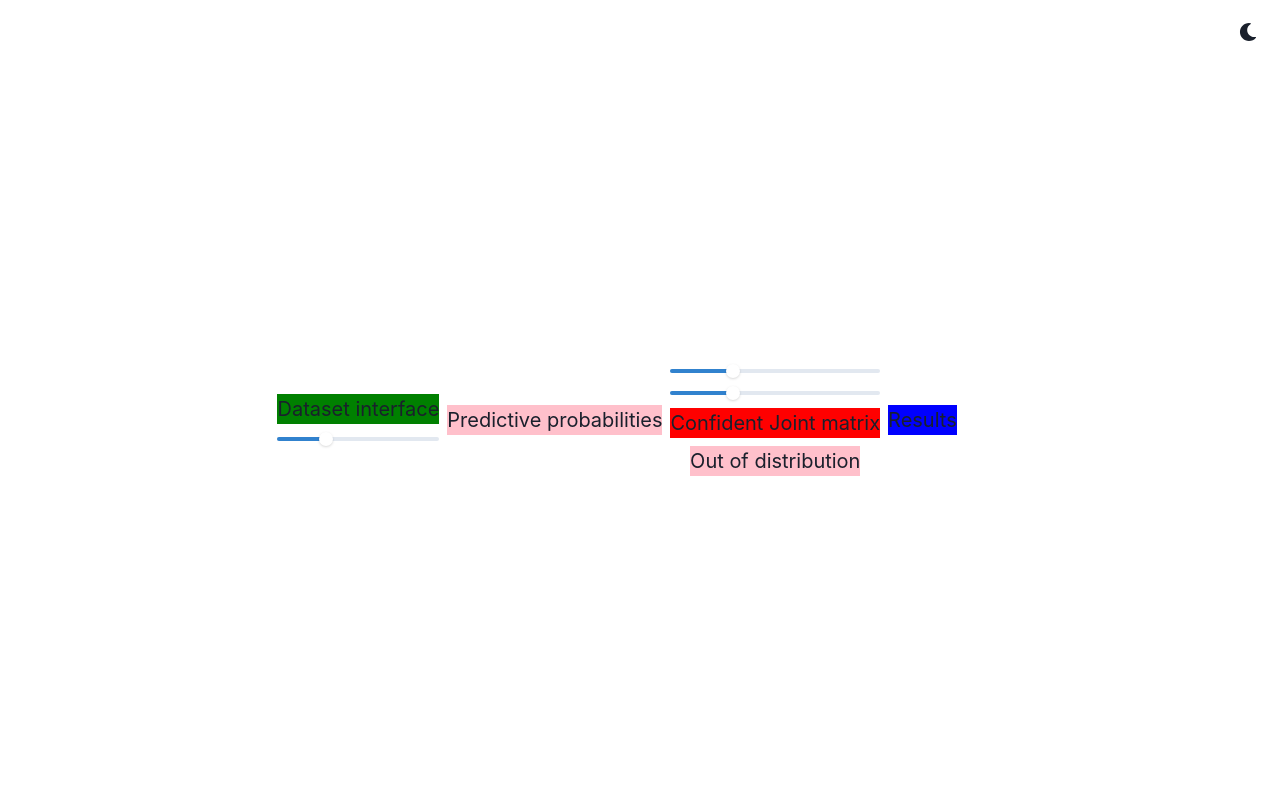
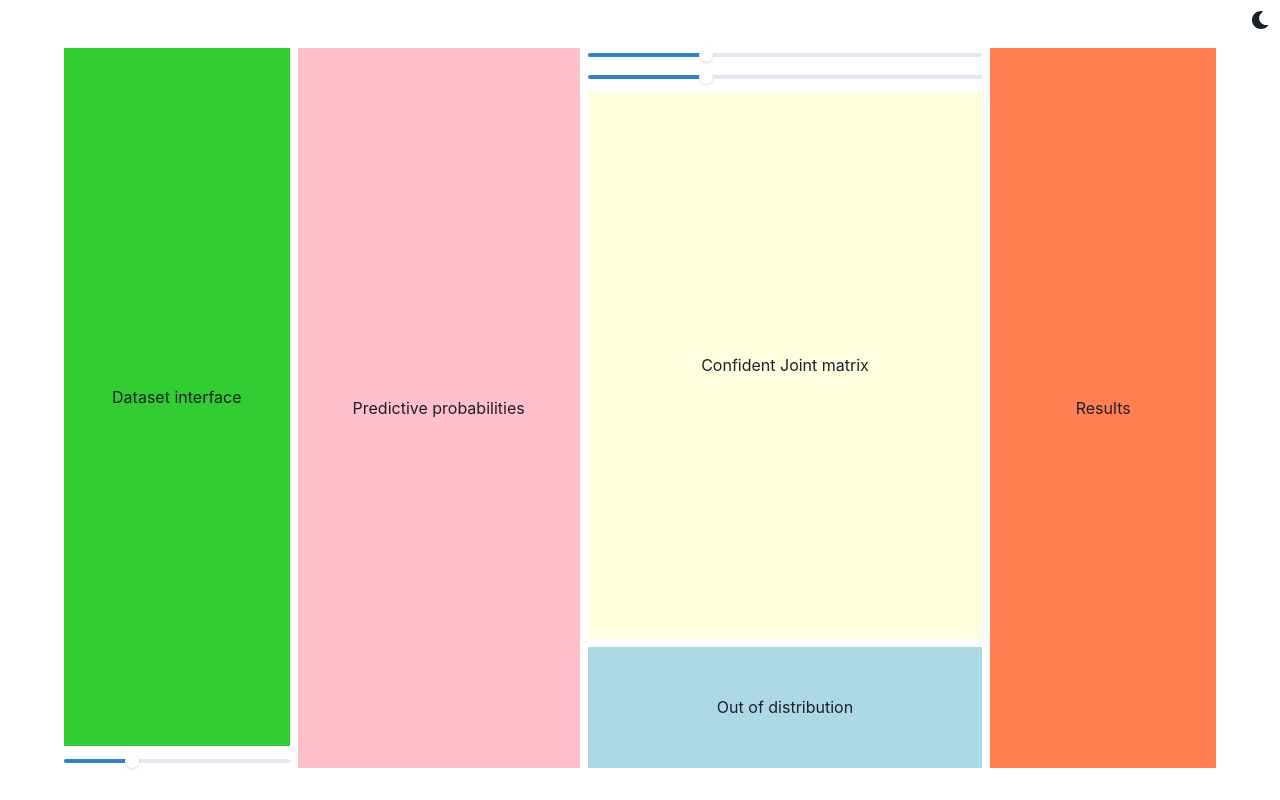
Before and after one commit to cleanlab/vizzy, a React (Create React App) app: page / in a window 1280 px wide. Built offline with nearby package versions, Linux system fonts and the light colour scheme.

Commit message:
proper layout formatting

```diff
--- a/src/App.tsx
+++ b/src/App.tsx
@@ -1,4 +1,4 @@
-import * as React from "react"
+import * as React from 'react'
 import {
   ChakraProvider,
   Box,
@@ -7,47 +7,52 @@ import {
   VStack,
   Code,
   Grid,
-  theme, HStack, Container,
-} from "@chakra-ui/react"
-import { ColorModeSwitcher } from "./ColorModeSwitcher"
-import { Logo } from "./Logo"
-import DatasetInterface from "./components/dataset/DatasetInterface";
-import PredProbs from "./components/predProbs/PredProbs";
-import ConfidentJointMatrix from "./components/confidentJoint/ConfidentJointMatrix";
-import Results from "./components/results/Results";
-import OutOfDistribution from "./components/ood/OutOfDistribution";
-import SomeSlider from "./components/sliders/Slider";
+  theme,
+  HStack,
+  Container,
+  Flex,
+} from '@chakra-ui/react'
+import { ColorModeSwitcher } from './ColorModeSwitcher'
+import { Logo } from './Logo'
+import DatasetInterface from './components/dataset/DatasetInterface'
+import PredProbs from './components/predProbs/PredProbs'
+import ConfidentJointMatrix from './components/confidentJoint/ConfidentJointMatrix'
+import Results from './components/results/Results'
+import OutOfDistribution from './components/ood/OutOfDistribution'
+import SomeSlider from './components/sliders/Slider'
 
 export const App = () => {
-
   const getFilterFunc = (data, func) => {
     return data.filter(func)
   }
 
   return (
     <ChakraProvider theme={theme}>
-      <Box textAlign="center" fontSize="xl">
-        <Grid minH="100vh" p={3}>
-          <ColorModeSwitcher justifySelf="flex-end"/>
-          <Container>
-            <HStack>
-              <VStack>
+      <VStack width={'100%'} height={'100%'}>
+        <Flex justify={'flex-end'} width={'100%'}>
+          <ColorModeSwitcher justifySelf="flex-end" />
+        </Flex>
+        <HStack width={'90%'} height={'90vh'}>
+          <VStack width={'20%'} height={'100%'}>
             <DatasetInterface />
             <SomeSlider />
           </VStack>
+          <Box width={'25%'} height={'100%'}>
             <PredProbs />
-              <VStack>
+          </Box>
+          <VStack width={'35%'} height={'100%'}>
             <SomeSlider />
             <SomeSlider />
             <ConfidentJointMatrix />
+            <Box height={'20vh'} width={'100%'}>
               <OutOfDistribution />
+            </Box>
           </VStack>
+          <Box width={'20%'} height={'100%'}>
             <Results />
+          </Box>
         </HStack>
-          </Container>
-
-        </Grid>
-      </Box>
+      </VStack>
     </ChakraProvider>
   )
 }
--- a/src/components/confidentJoint/ConfidentJointMatrix.tsx
+++ b/src/components/confidentJoint/ConfidentJointMatrix.tsx
@@ -1,11 +1,17 @@
 import React from 'react'
-import {Box} from "@chakra-ui/react";
+import { Box, Flex } from '@chakra-ui/react'
 
 const ConfidentJointMatrix = (props) => {
   return (
-    <Box backgroundColor={'red'}>
+    <Flex
+      backgroundColor={'lightyellow'}
+      height={'100%'}
+      width={'100%'}
+      align={'center'}
+      justify={'center'}
+    >
       Confident Joint matrix
-    </Box>
+    </Flex>
   )
 }
 
--- a/src/components/dataset/DatasetInterface.tsx
+++ b/src/components/dataset/DatasetInterface.tsx
@@ -1,11 +1,17 @@
 import React from 'react'
-import {Box} from "@chakra-ui/react";
+import { Box, Flex } from '@chakra-ui/react'
 
 const DatasetInterface = (props) => {
   return (
-    <Box backgroundColor={'green'}>
+    <Flex
+      backgroundColor={'limegreen'}
+      width={'100%'}
+      height={'100%'}
+      justify={'center'}
+      align={'center'}
+    >
       Dataset interface
-    </Box>
+    </Flex>
   )
 }
 
--- a/src/components/ood/OutOfDistribution.tsx
+++ b/src/components/ood/OutOfDistribution.tsx
@@ -1,11 +1,17 @@
 import React from 'react'
-import {Box} from "@chakra-ui/react";
+import { Box, Flex } from '@chakra-ui/react'
 
 const OutOfDistribution = (props) => {
   return (
-    <Box backgroundColor={'pink'}>
+    <Flex
+      backgroundColor={'lightblue'}
+      align={'center'}
+      justify={'center'}
+      width={'100%'}
+      height={'100%'}
+    >
       Out of distribution
-    </Box>
+    </Flex>
   )
 }
 
--- a/src/components/predProbs/PredProbs.tsx
+++ b/src/components/predProbs/PredProbs.tsx
@@ -1,11 +1,17 @@
 import React from 'react'
-import {Box} from "@chakra-ui/react";
+import { Box, Flex } from '@chakra-ui/react'
 
 const PredProbs = (props) => {
   return (
-    <Box backgroundColor={'pink'}>
+    <Flex
+      backgroundColor={'pink'}
+      width={'100%'}
+      height={'100%'}
+      justify={'center'}
+      align={'center'}
+    >
       Predictive probabilities
-    </Box>
+    </Flex>
   )
 }
 
--- a/src/components/results/Results.tsx
+++ b/src/components/results/Results.tsx
@@ -1,11 +1,17 @@
 import React from 'react'
-import {Box} from "@chakra-ui/react";
+import { Box, Flex } from '@chakra-ui/react'
 
 const Results = (props) => {
   return (
-    <Box backgroundColor={'blue'}>
+    <Flex
+      backgroundColor={'coral'}
+      align={'center'}
+      justify={'center'}
+      height={'100%'}
+      width={'100%'}
+    >
       Results
-    </Box>
+    </Flex>
   )
 }
 
```
Lines whose indentation alone changed are shown as unchanged.
